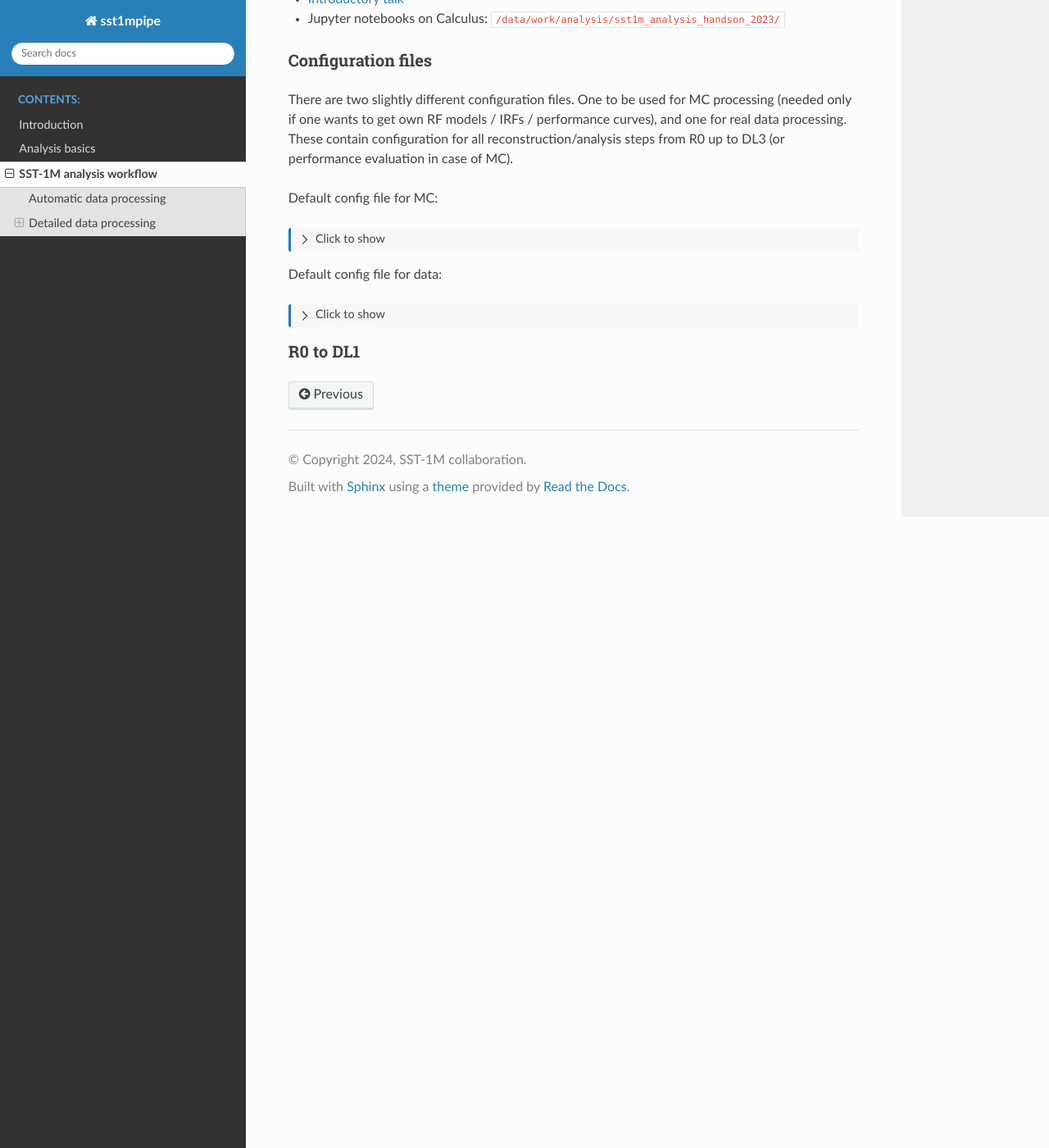
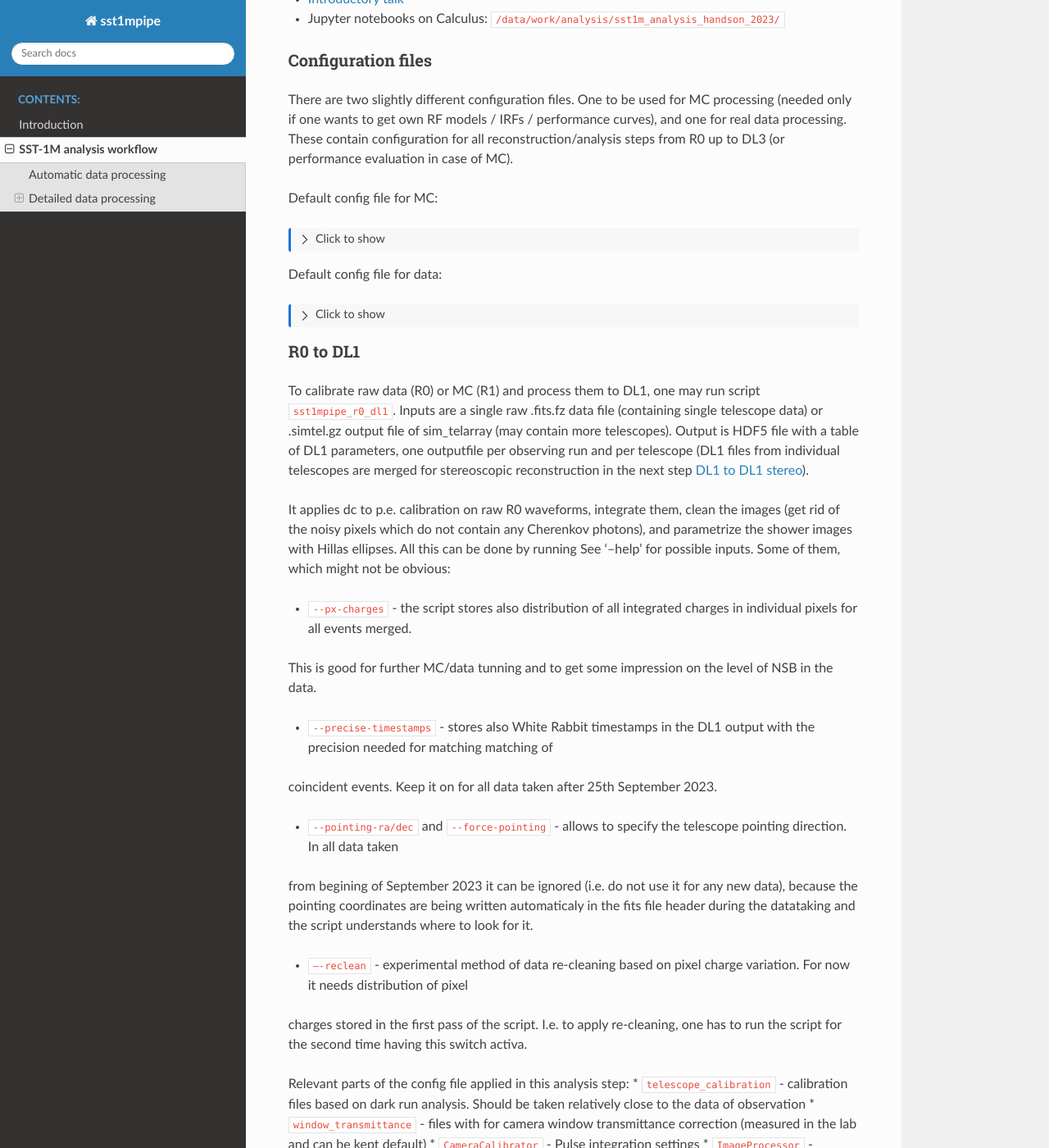
Before and after one commit to aminnakhle/sst1mpipe, a Sphinx documentation site: the page built from docs/sst1m_analysis_workflow.rst, in a window 1280 px wide and 1400 px high, scrolled down 1208 px. Shown: the whole window at 82% size. Built offline with Sphinx 7.4.7 and the Read the Docs theme 2.0.0, drawn with Linux system fonts in a browser that asks for light colours; some of the changed text lies outside the part shown.

Commit message:
add more documentation

```diff
--- a/docs/introduction.rst
+++ b/docs/introduction.rst
@@ -76,6 +76,6 @@ only activate preinstalled environment:
 
 
 Analysis basics
-===============
+---------------
 
 TBD
--- a/docs/sst1m_analysis_workflow.rst
+++ b/docs/sst1m_analysis_workflow.rst
@@ -79,3 +79,44 @@ Default config file for data:
 
 R0 to DL1
 ~~~~~~~~~
+
+To calibrate raw data (R0) or MC (R1) and process them to DL1, one may run script ``sst1mpipe_r0_dl1``. Inputs are a single raw
+.fits.fz data file (containing single telescope data) or .simtel.gz output file of sim_telarray (may contain more telescopes).
+Output is HDF5 file with a table of DL1 parameters, one outputfile per observing run and per telescope (DL1 files from individual
+telescopes are merged for stereoscopic reconstruction in the next step :ref:`dl1_dl1_stereo`).
+
+It applies dc to p.e. calibration on raw R0 waveforms, integrate them, clean the images (get rid of the noisy pixels which do not
+contain any Cherenkov photons), and parametrize the shower images with Hillas ellipses. All this can be done by running
+See ‘--help’ for possible inputs. Some of them, which might not be obvious:
+
+* ``--px-charges`` - the script stores also distribution of all integrated charges in individual pixels for all events merged.
+This is good for further MC/data tunning and to get some impression on the level of NSB in the data.
+
+* ``--precise-timestamps`` - stores also White Rabbit timestamps in the DL1 output with the precision needed for matching matching of
+coincident events. Keep it on for all data taken after 25th September 2023.
+
+* ``--pointing-ra/dec`` and ``--force-pointing`` - allows to specify the telescope pointing direction. In all data taken
+from begining of September 2023 it can be ignored (i.e. do not use it for any new data), because the pointing coordinates
+are being written automaticaly in the fits file header during the datataking and the script understands where to look for it.
+
+* ``—-reclean`` - experimental method of data re-cleaning based on pixel charge variation. For now it needs distribution of pixel
+charges stored in the first pass of the script. I.e. to apply re-cleaning, one has to run the script for the second time having this
+switch activa.
+
+Relevant parts of the config file applied in this analysis step:
+* ``telescope_calibration`` - calibration files based on dark run analysis. Should be taken relatively close to the data of observation
+* ``window_transmittance`` - files with for camera window transmittance correction (measured in the lab and can be kept default)
+* ``CameraCalibrator`` - Pulse integration settings
+* ``ImageProcessor`` - Settings of image cleaning method, tailcuts and NSB bins with different tailcuts
+* ``ShowerProcessor`` - Shower geometry reconstruction. Only applied if event source contains data from more telescopes, i.e. it's only relevant
+for MC processing in this analysis step.
+
+
+.. _dl1_dl1_stereo:
+
+DL1 to DL1 stereo
+~~~~~~~~~~~~~~~~~
+
+For stereo reconstruction, we need to find coincident events in tel2 data to each tel1 event. As of now, for each tel1 DL1 file,
+we basicaly search in the events taken with Tel2 to find the closest one, resulting in a new DL1 file containing events from both
+telescopes, matched by their event_id.
```
